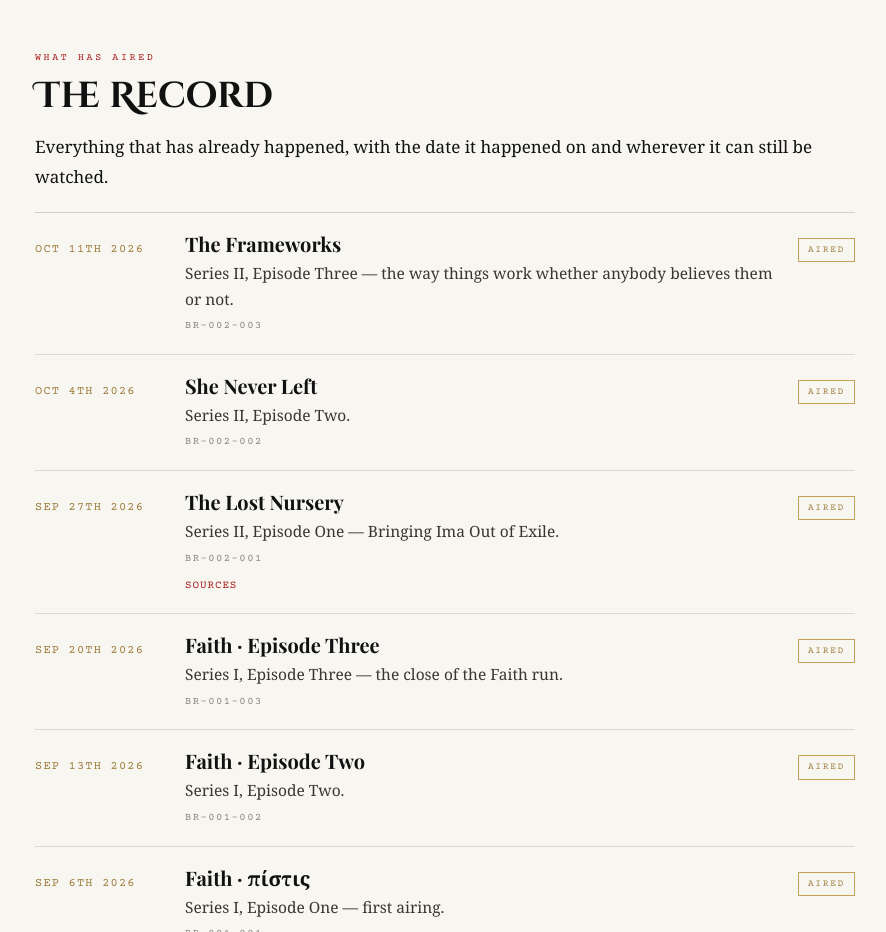
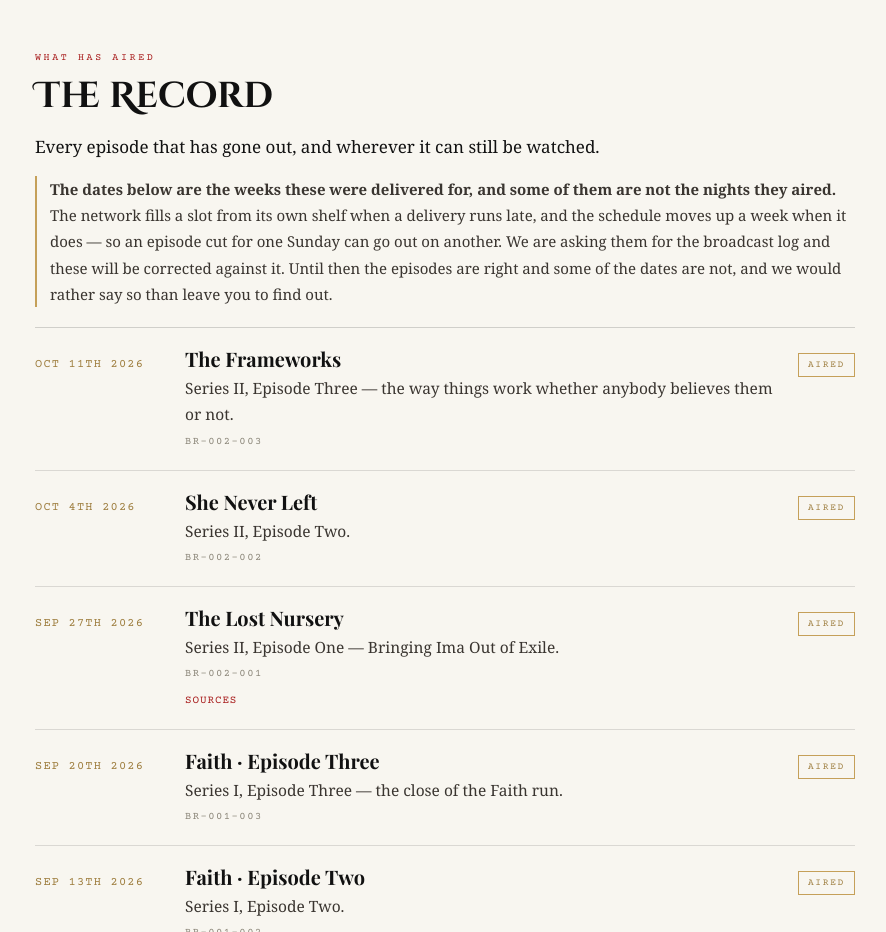
Before and after one commit to iquestionit-lab/beforeruin, a plain HTML site: page public/schedule.html in a window 1280 px wide. Shown: the part 2323-3255 px from the top of the page, without its empty margins (195-1081 px from the left). Drawn offline with nearby package versions, Linux system fonts and the light colour scheme; a web font is replaced by a local one.

Commit message:
Say plainly that some of the air dates on the record are wrong
The dates were reconstructed from memory four separate times in one
afternoon and revised every time. They are now known to be unreliable,
and they were sitting on the page as fact.

The cause is structural rather than careless. The network runs a queue:
a late delivery gets a replacement from their shelf and everything
shifts up a week. So the air date is not a property of the episode at
all — it is an outcome of a rule we have never been shown, applied
after the file leaves here. An episode cut for one Sunday can go out on
another, and we only find out by watching.

So the record now says what we actually know: these are the weeks the
episodes were delivered for, some are not the nights they aired, we
have asked for the broadcast log, and the dates will be corrected
against it.

The episodes themselves are right. Only the dates are in doubt, and a
reader checking us deserves to be told which is which rather than
discovering it.

The admin log carries the same correction, with the AIRED column left
empty and a SOURCE column beside it. "Bobby remembers" is not a source
for something that happened at 11 PM five weeks ago and was chosen by
somebody else.

Co-Authored-By: Claude Opus 5 <noreply@anthropic.com>
Claude-Session: https://claude.ai/code/session_01DwshFZ6FchM1dGxY7TeELn

```diff
--- a/public/schedule.html
+++ b/public/schedule.html
@@ -241,8 +241,14 @@ p.b{font-size:17px;line-height:1.75;margin-top:14px}
 
   <div class="kicker">What has aired</div>
   <h2 class="h">The Record</h2>
-  <p class="b">Everything that has already happened, with the date it happened on and
-  wherever it can still be watched.</p>
+  <p class="b">Every episode that has gone out, and wherever it can still be watched.</p>
+  <p class="b" style="font-size:15px;color:var(--INKs);border-left:2px solid var(--GO);padding-left:13px;">
+  <strong>The dates below are the weeks these were delivered for, and some of them are
+  not the nights they aired.</strong> The network fills a slot from its own shelf when a
+  delivery runs late, and the schedule moves up a week when it does — so an episode
+  cut for one Sunday can go out on another. We are asking them for the broadcast log
+  and these will be corrected against it. Until then the episodes are right and some
+  of the dates are not, and we would rather say so than leave you to find out.</p>
   <div class="listing" id="aired"></div>
 
   <div class="kicker">Beyond the broadcast</div>
```
